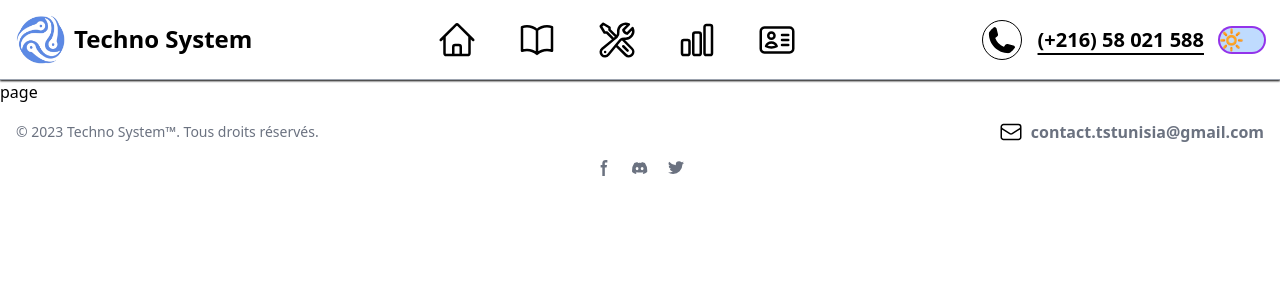
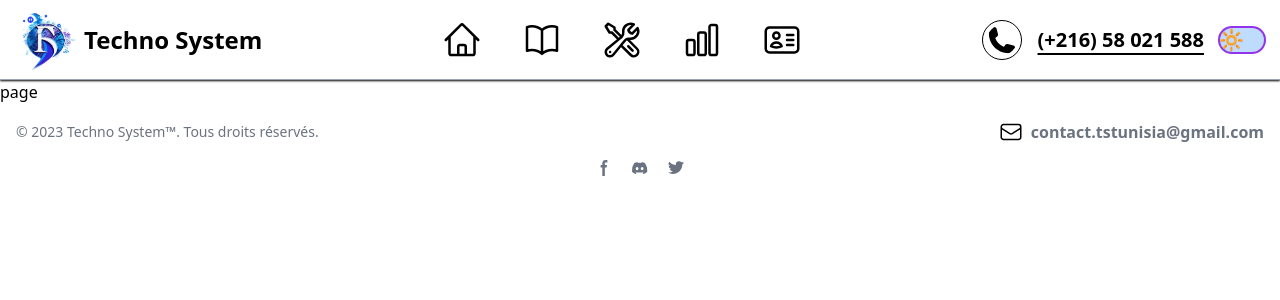
Before and after one commit to TechnoSystemTunisia/technosystem, a Next.js app: page /previousProjects in a window 1280 px wide. Shown: the top 300 px of the page. Built offline with nearby package versions, Linux system fonts and the light colour scheme.

Commit message:
logo updated

```diff
--- a/components/Home/WhoWeAre.tsx
+++ b/components/Home/WhoWeAre.tsx
@@ -2,12 +2,12 @@
 
 import Image from 'next/image'
 import ScrollAnimation from './ScrollAnimation'
-import { motion, useInView } from 'framer-motion';
+import { motion } from 'framer-motion';
 
 const WhoWeAre = () => {
 
   const variants = {
-    visible: { opacity: 1, scale: [0.85, 0.9, 0.95, 1], y: 0 },
+    visible: { opacity: 1, scale: [0.85, 0.87, 0.89, 0.91, 0.93, 0.95, 0.97, 1], y: 0 },
     hidden: {
       opacity: 0,
       scale: 0.8,
--- a/components/Navbar.tsx
+++ b/components/Navbar.tsx
@@ -10,7 +10,7 @@ const Navbar = () => {
     <nav className="w-full flex justify-center h-[80px] border-b border-gray-400 px-4 sticky top-0 shadow-black shadow-sm bg-white dark:bg-[#121212] z-20">
       <div className='flex items-center justify-between w-full h-full max-w-[1460px]'>
         <Link href={'/'} className='flex items-center cursor-pointer gap-2'>
-            <Image src='/techno-system-logo-square.png' width={50} height={50} alt='TS-logo' unoptimized={false} className='object-contain' />
+            <Image src='/techno-system-logo-square.png' width={60} height={60} alt='TS-logo' unoptimized={false} className='object-contain' />
             <h1 className='text-2xl font-bold font-sans'>Techno System</h1>
         </Link>
         <HomeMenuList/>
--- a/tailwind.config.ts
+++ b/tailwind.config.ts
@@ -57,7 +57,6 @@ module.exports = {
       },
       backgroundImage: {
         'hero-bg': "url('/Hero-section-bg-image.png')",
-        'blue-dotted-image-bg': "url('/blue-dotted-image-bg.png')",
       },
       borderRadius: {
         lg: "var(--radius)",
```
Also changed, not shown: public/techno-system-logo-square.png, 1 other file (tests, documents, lock files or other folders).
